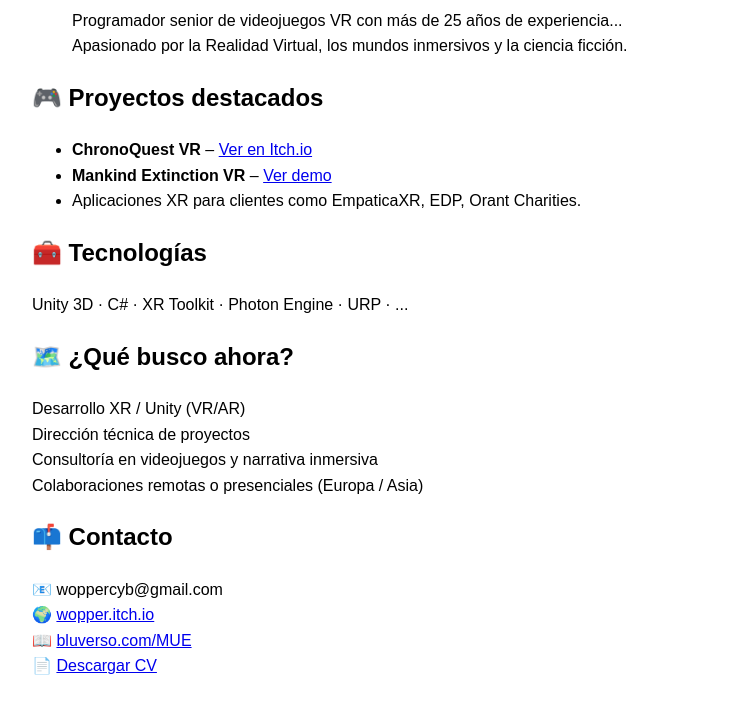
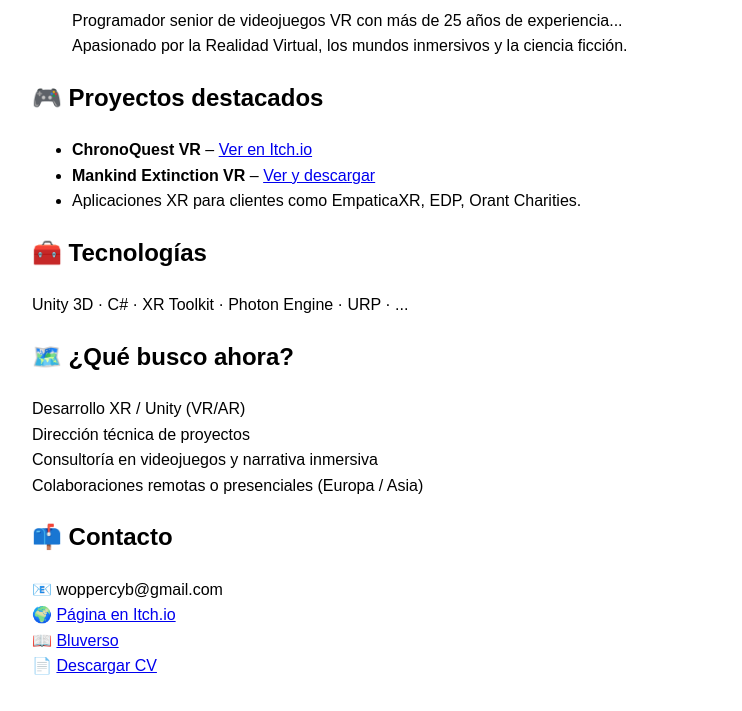
Before and after one commit to Woppercyb/carlos-xr-portfolio, a plain HTML site: page index.html in a window 1280 px wide. Shown: the part 148-859 px from the top of the page, without its empty margins (208-950 px from the left). Drawn offline with Linux system fonts and the light colour scheme.

Commit message:
Update index.html

```diff
--- a/index.html
+++ b/index.html
@@ -14,8 +14,8 @@
 
   <h2>🎮 Proyectos destacados</h2>
   <ul>
-    <li><strong>ChronoQuest VR</strong> – <a href="https://wopper.itch.io/">Ver en Itch.io</a></li>
-    <li><strong>Mankind Extinction VR</strong> – <a href="https://wopper.itch.io/">Ver demo</a></li>
+    <li><strong>ChronoQuest VR</strong> – <a href="https://wopper.itch.io/chronoquest-vr">Ver en Itch.io</a></li>
+    <li><strong>Mankind Extinction VR</strong> – <a href="https://wopper.itch.io/mankind-extinction-vr">Ver y descargar</a></li>
     <li>Aplicaciones XR para clientes como EmpaticaXR, EDP, Orant Charities.</li>
   </ul>
 
@@ -33,8 +33,8 @@
   <h2>📫 Contacto</h2>
   <p>
     📧 woppercyb@gmail.com<br>
-    🌍 <a href="https://wopper.itch.io/">wopper.itch.io</a><br>
-    📖 <a href="https://bluverso.com/MUE/">bluverso.com/MUE</a><br>
+    🌍 <a href="https://wopper.itch.io/">Página en Itch.io</a><br>
+    📖 <a href="https://bluverso.com/MUE/">Bluverso</a><br>
     📄 <a href="./CV_CARLOS_ES_21122024.pdf">Descargar CV</a>
   </p>
 </body>
```
